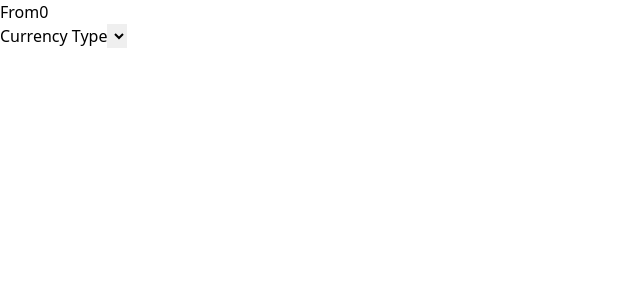
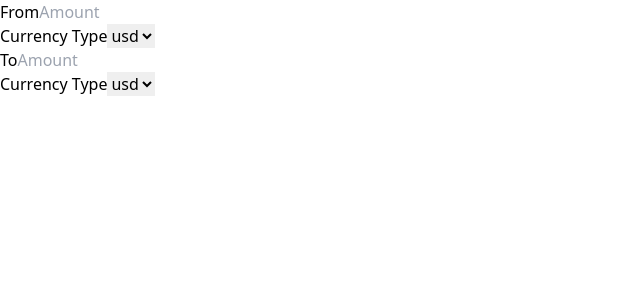
Before and after one commit to yashraj9410/realtimeCurrencyConverter, a React (Vite) app in the folder currencycoverter/: page / in a window 1280 px wide. Shown: the top 300 px of the page, without its empty margins (0-640 px from the left). Built offline with nearby package versions, Linux system fonts and the light colour scheme.

Commit message:
updated the currencyInput component

```diff
--- a/currencycoverter/src/App.jsx
+++ b/currencycoverter/src/App.jsx
@@ -6,7 +6,10 @@ function App() {
 
   return (
     <>
-      <CurrencyInput />
+      <div>
+        <CurrencyInput val ={"From"} />
+        <CurrencyInput val = {"To"} />
+      </div>
     </>
   )
 }
--- a/currencycoverter/src/components/CurrencyInput.jsx
+++ b/currencycoverter/src/components/CurrencyInput.jsx
@@ -1,15 +1,16 @@
 import React from 'react'
 
-function CurrencyInput() {
+function CurrencyInput(props) {
   return (
     <div className='flex flex-row'>
         <div className='flex flex-col'>
-            <label >From</label>
-            <input type="text" defaultValue={0} />
+            <label >{props.val}</label>
+            <input type="text" placeholder='Amount' />
         </div>
         <div className='flex flex-col'>
-            <label > Currency Type</label>
+            <label >Currency Type</label>
             <select name="Currency Type">
+                <option value="usd">usd</option>
             </select>
         </div>
     </div>
```
